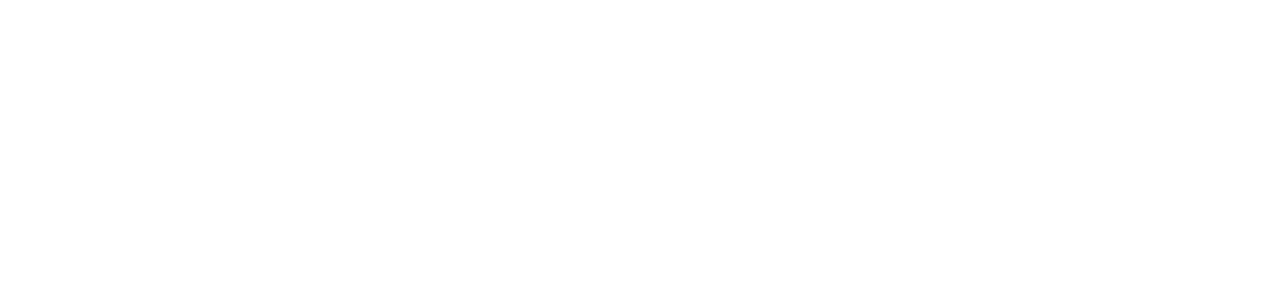
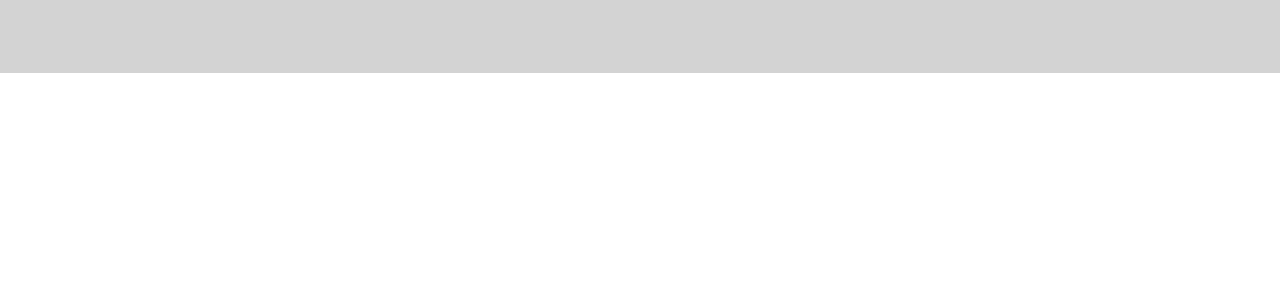
Before and after one commit to rubayetseason/the-muscle-bar, a React (Create React App) app: page / in a window 1280 px wide. Shown: the top 300 px of the page. Built offline with nearby package versions, Linux system fonts and the light colour scheme.

Commit message:
navbar added

```diff
--- a/src/App.js
+++ b/src/App.js
@@ -1,10 +1,11 @@
 import logo from './logo.svg';
 import './App.css';
+import Navbar from './components/Navbar/Navbar';
 
 function App() {
   return (
     <div className="App">
-
+<Navbar></Navbar>
     </div>
   );
 }
--- /dev/null
+++ b/src/components/Navbar/Navbar.css
@@ -0,0 +1,5 @@
+.nav {
+    color: red;
+    background-color: lightgray;
+    font-weight: 800;
+}
--- /dev/null
+++ b/src/components/Navbar/Navbar.js
@@ -0,0 +1,12 @@
+import React from 'react';
+import './Navbar.css'
+
+const Navbar = () => {
+    return (
+        <div className='nav'>
+            <marquee direction="left"><h2>Welcome to The Muscle Bar</h2></marquee>
+        </div>
+    );
+};
+
+export default Navbar;
```
